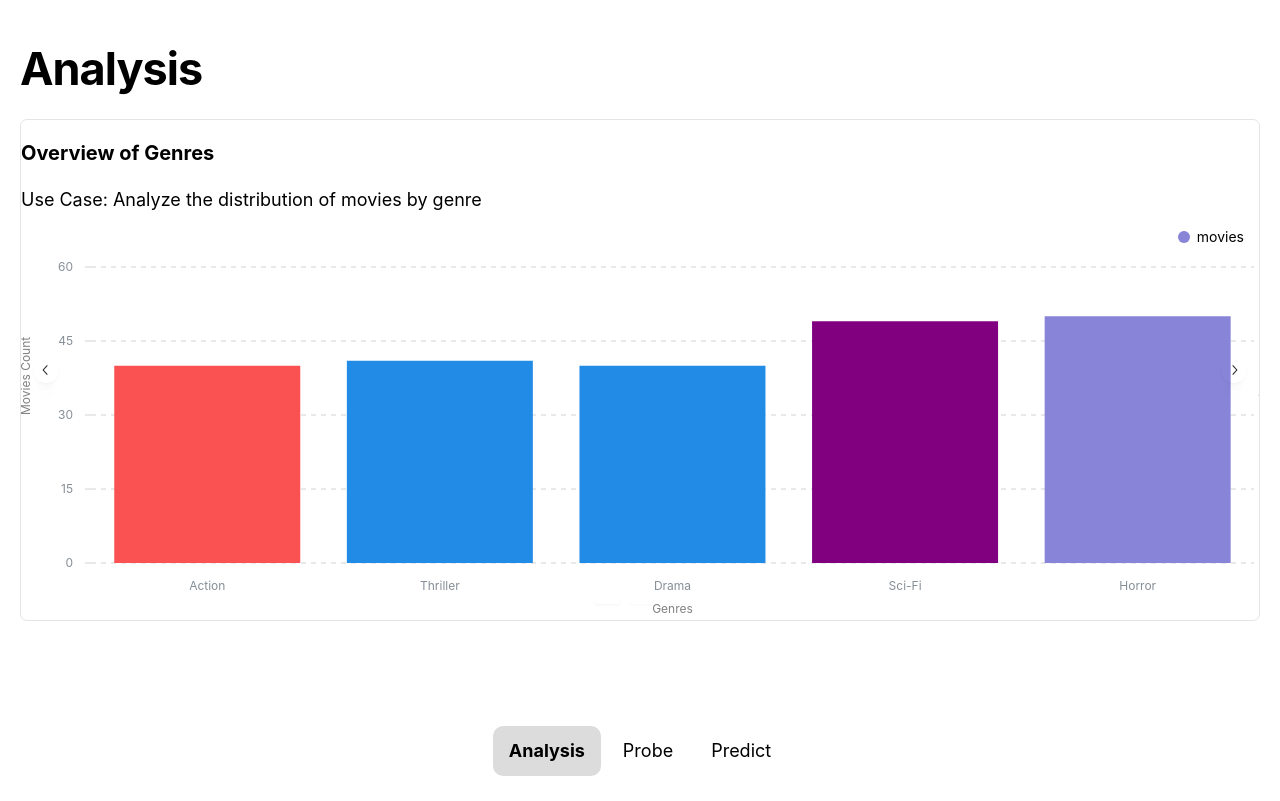
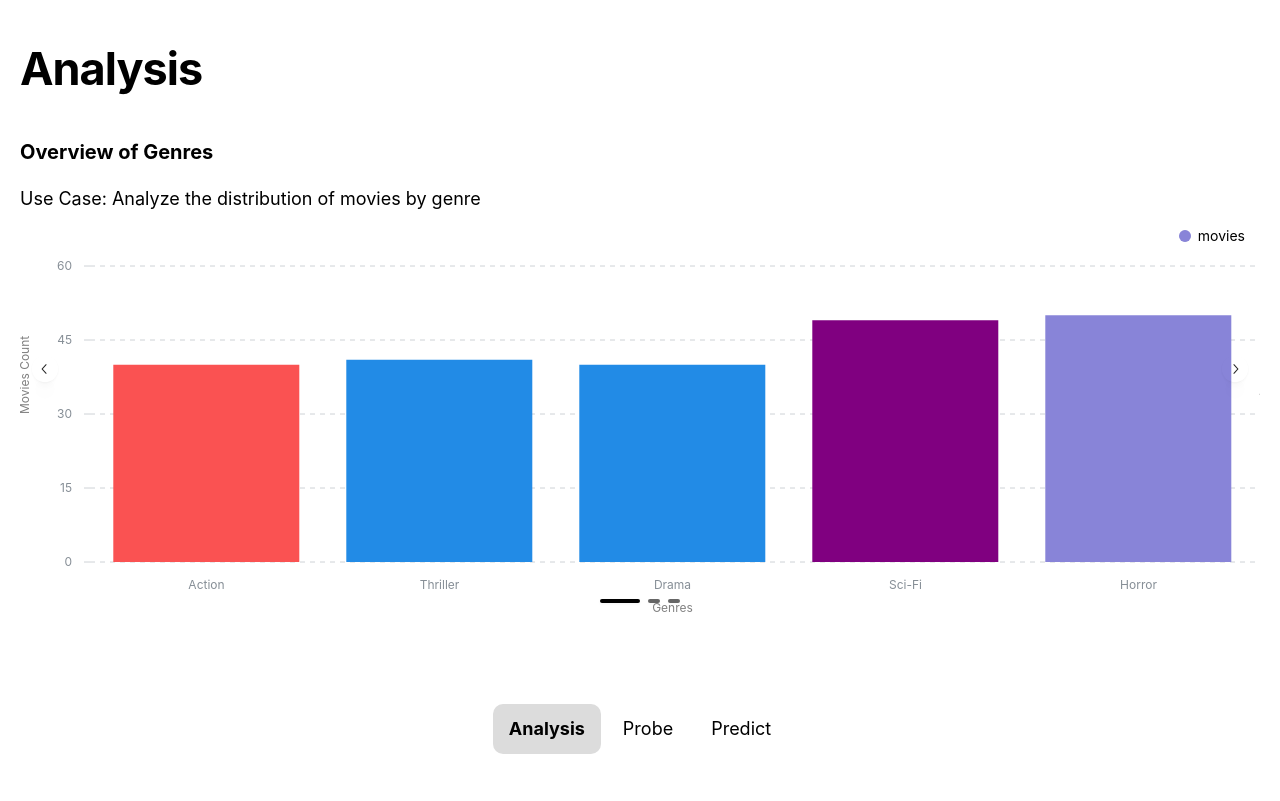
Before and after one commit to joshoti/Movies-Data-Visualization, a React (Create React App) app: page /analysis in a window 1280 px wide. Built offline with nearby package versions, Linux system fonts and the light colour scheme.

Commit message:
Updated the indicator style for the carousel

```diff
--- a/src/app/components/Data/Analysis.tsx
+++ b/src/app/components/Data/Analysis.tsx
@@ -31,11 +31,12 @@ export function Analysis() {
         </Title>
 
         <Carousel
-          className={classes.table}
+          classNames={classes}
+          loop
           withIndicators
           height={500}
           plugins={[autoplay.current]}
-          onMouseEnter={autoplay.current.stop}
+          // onMouseEnter={autoplay.current.stop}
           // onMouseLeave={autoplay.current.reset}
         >
           <Carousel.Slide>
--- a/src/app/components/Data/Data.module.css
+++ b/src/app/components/Data/Data.module.css
@@ -72,3 +72,13 @@
 .tableBody {
   font-size: 16px;
 }
+.indicator {
+  width: 12px;
+  height: 4px;
+  background-color: black;
+  transition: width 250ms ease;
+
+  &[data-active] {
+    width: 40px;
+  }
+}
```
